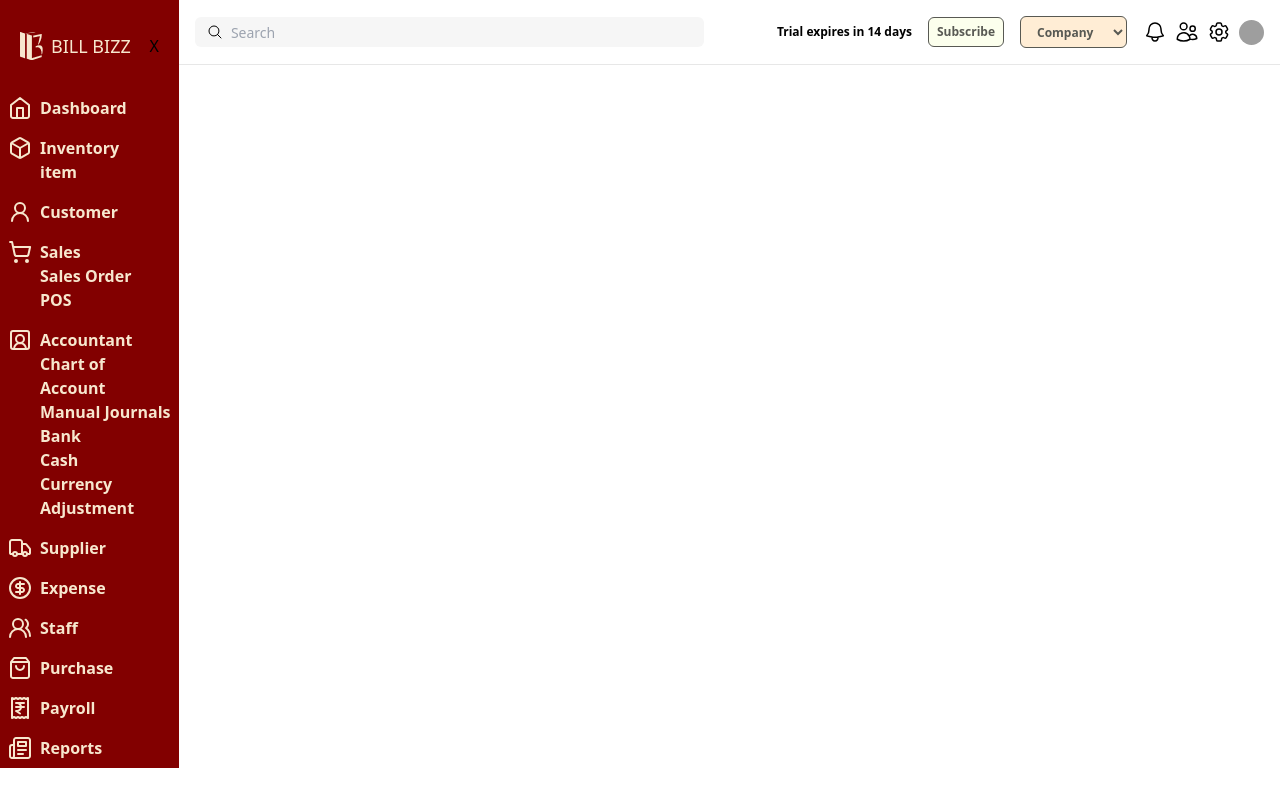
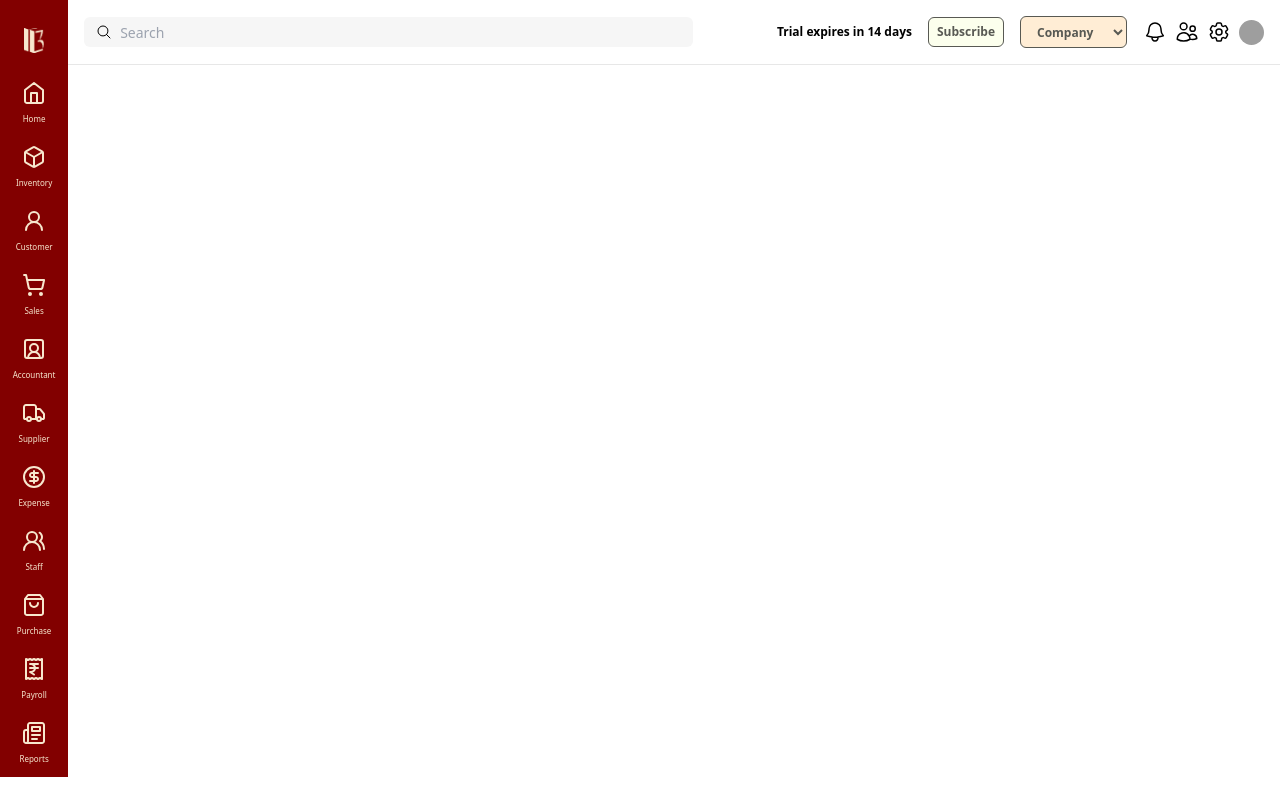
Before and after one commit to Devgnoz/BillBizz-FE, a React (Vite) app: page / in a window 1280 px wide. Built offline with nearby package versions, Linux system fonts and the light colour scheme; grey boxes are pictures that could not be loaded.

Commit message:
sidebar updates

```diff
--- a/src/assets/constants/index.ts
+++ b/src/assets/constants/index.ts
@@ -12,74 +12,57 @@ import usersRound from "../icons/users-round";
 
 const navlist = [
   {
-    nav: "Dashboard",
-    sub: null,
+    nav: "Home",
     icon: home,
     route: "/dashboard",
   },
   {
     nav: "Inventory",
-    sub: ["item"],
     icon: box,
     route: "/inventory",
   },
   {
     nav: "Customer",
-    sub: null,
     icon: userRound,
     route: "/home",
   },
   {
     nav: "Sales",
-    sub: ["Sales Order", "POS"],
     icon: shoppingCart,
     route: "/sales",
   },
   {
     nav: "Accountant",
-    sub: [
-      "Chart of Account",
-      "Manual Journals",
-      "Bank",
-      "Cash",
-      "Currency Adjustment",
-    ],
     icon: squreUserRound,
     route: "/accountant",
   },
   {
     nav: "Supplier",
-    sub: null,
     icon: truck,
     route: "/home",
   },
   {
     nav: "Expense",
-    sub: null,
     icon: circleDollar,
     route: "/home",
   },
   {
     nav: "Staff",
-    sub: null,
     icon: usersRound,
     route: "/home",
   },
   {
     nav: "Purchase",
-    sub: null,
     icon: shoppingBag,
     route: "/home",
   },
   {
     nav: "Payroll",
-    sub: null,
     icon: receiptIndianRupee,
     route: "/home",
   },
   {
     nav: "Reports",
-    sub: null,
     icon: newspapper,
     route: "/home",
   },
--- a/src/layout/Layout.tsx
+++ b/src/layout/Layout.tsx
@@ -13,7 +13,6 @@ const Layout = ({ children }: Props) => {
         <Header />
       {children}
       </div>
-
     </div>
   );
 };
--- a/src/layout/SideBar/SideBar.tsx
+++ b/src/layout/SideBar/SideBar.tsx
@@ -1,3 +1,4 @@
+import { useState } from "react";
 import { Link } from "react-router-dom";
 import logo from "../../../public/bill-bizz-logo.png";
 import navlist from "../../assets/constants";
@@ -5,36 +6,42 @@ import navlist from "../../assets/constants";
 type Props = {};
 
 const SideBar = ({}: Props) => {
+  const [activeIndex, setActiveIndex] = useState<number | null>(null);
+
+  const handleClick = (index: number) => {
+    setActiveIndex(index);
+  };
+
   return (
-    <aside className="bg-maroon h-full w-52">
+    <aside className="bg-maroon h- w-[72px]">
       <nav>
-        <div className="flex justify-between items-center px-5 pt-8 pb-7">
-          <div className="flex gap-2">
+        <div className="flex justify-between items-center px-6 pt-7 pb-5">
           <img src={logo} alt="logo" />
-            <h1 className="text-lightBeige font-medium text-lg">BILL BIZZ</h1>
-          </div>
-          <button>X</button>
         </div>
       </nav>
       <ul className="flex-col">
         {navlist.map((item, index) => (
-          <li key={index} className="flex flex-col p-2">
+          <div className="flex justify-center" key={index}>
+            <ul>
               <Link to={item.route}>
-              <div className="flex items-center text-lightBeige gap-2">
+                <li
+                  className={`pb-3`}
+                  onClick={() => handleClick(index)}
+                >
+                  <div
+                    className={`px-2 py-2 rounded-lg hover:bg-iconhover flex justify-center ${
+                      activeIndex === index ? "bg-iconhover" : ""
+                    }`}
+                  >
                     {item.icon && <item.icon color="#F7E7CE" />}
-                <span className="font-semibold">{item.nav}</span>
                   </div>
+                  <p className="text-[8px] text-center text-lightBeige">
+                    {item.nav}
+                  </p>
+                </li>
               </Link>
-            {item.sub && (
-              <ul className="ml-8">
-                {item.sub.map((subItem, subIndex) => (
-                  <li key={subIndex} className="font-semibold text-lightBeige">
-                    {subItem}
-                  </li>
-                ))}
             </ul>
-            )}
-          </li>
+          </div>
         ))}
       </ul>
     </aside>
--- a/tailwind.config.js
+++ b/tailwind.config.js
@@ -9,24 +9,25 @@ export default {
       colors: {
         maroon: '#820000', // Add your custom color here
         lightBeige: '#F7E7CE',
+        iconhover: ' #530015',
         customColor1: "rgb(243,237,217)",
         customColor2: "rgb(214,238,214)",
         bgColor: "rgb(243,237,217)",
         cardBg: "rgba(247, 231, 206, 1)",
-        cardBorder:"rgba(130, 0, 0, 1)",
+        cardBorder: "rgba(130, 0, 0, 1)",
         organizationBg: "rgb(243,230,230)",
         textColor: "rgb(48,63,88,1)",
-        dropdownText:"rgba(75, 92, 121, 1)",
-        softBeige:"rgb(247,231,206)",
-        gray:"rgb(88,89,83)",
-        lightPink:"rgb(250,242,230)",
-        darkRed:"rgb(130,0,0)",
-        lightRose:"rgb(254,251,248)",
-        WhiteIce:"#E3E6D5",
-        CreamBg:"rgba(253, 248, 240, 1)",
-        labelColor:"#495160",
-        inputBorder:"rgba(206, 206, 206, 1)",
-        outlineButton:"rgba(86, 81, 72, 1)"
+        dropdownText: "rgba(75, 92, 121, 1)",
+        softBeige: "rgb(247,231,206)",
+        gray: "rgb(88,89,83)",
+        lightPink: "rgb(250,242,230)",
+        darkRed: "rgb(130,0,0)",
+        lightRose: "rgb(254,251,248)",
+        WhiteIce: "#E3E6D5",
+        CreamBg: "rgba(253, 248, 240, 1)",
+        labelColor: "#495160",
+        inputBorder: "rgba(206, 206, 206, 1)",
+        outlineButton: "rgba(86, 81, 72, 1)"
       },
     },
   },
```
Lines whose indentation alone changed are shown as unchanged.
